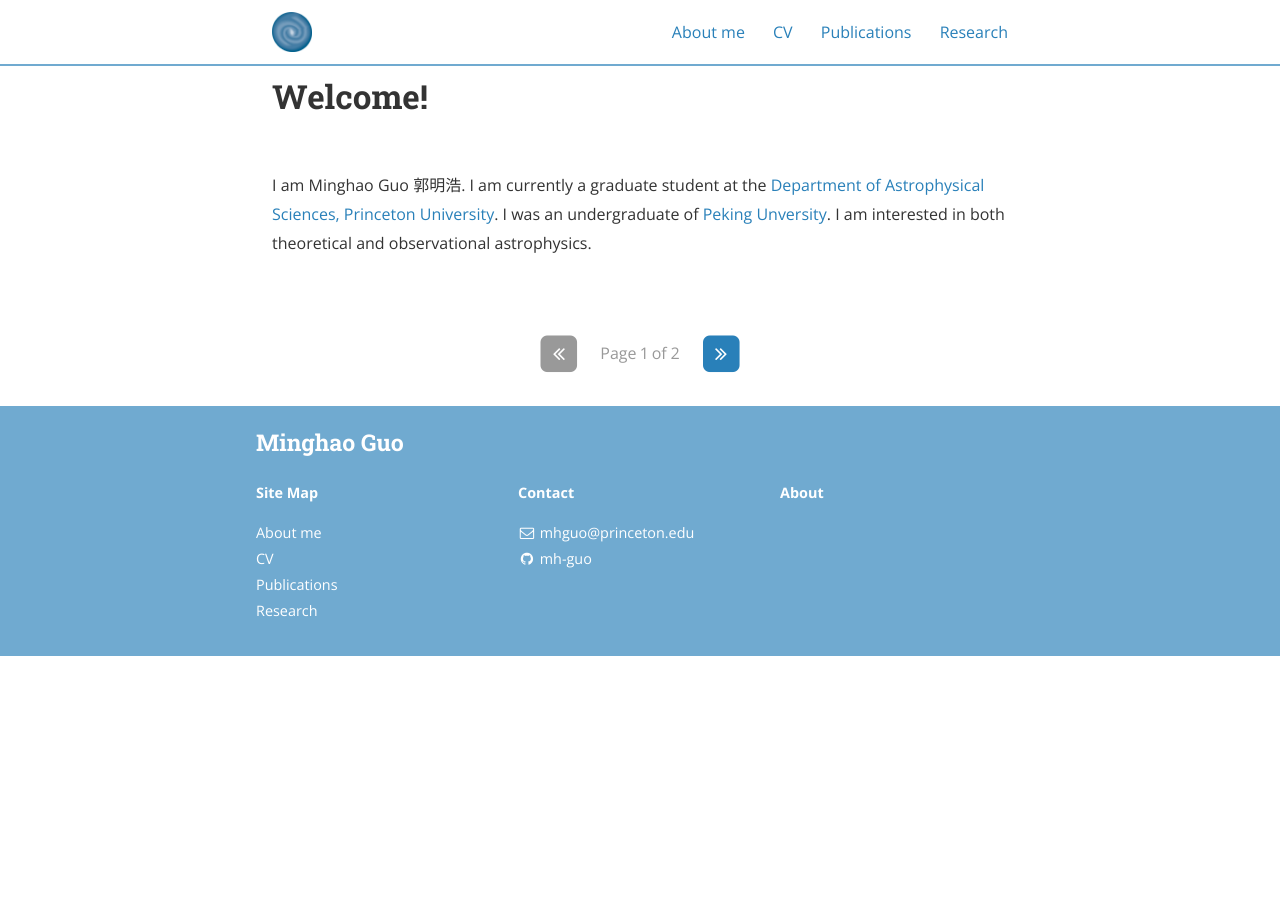
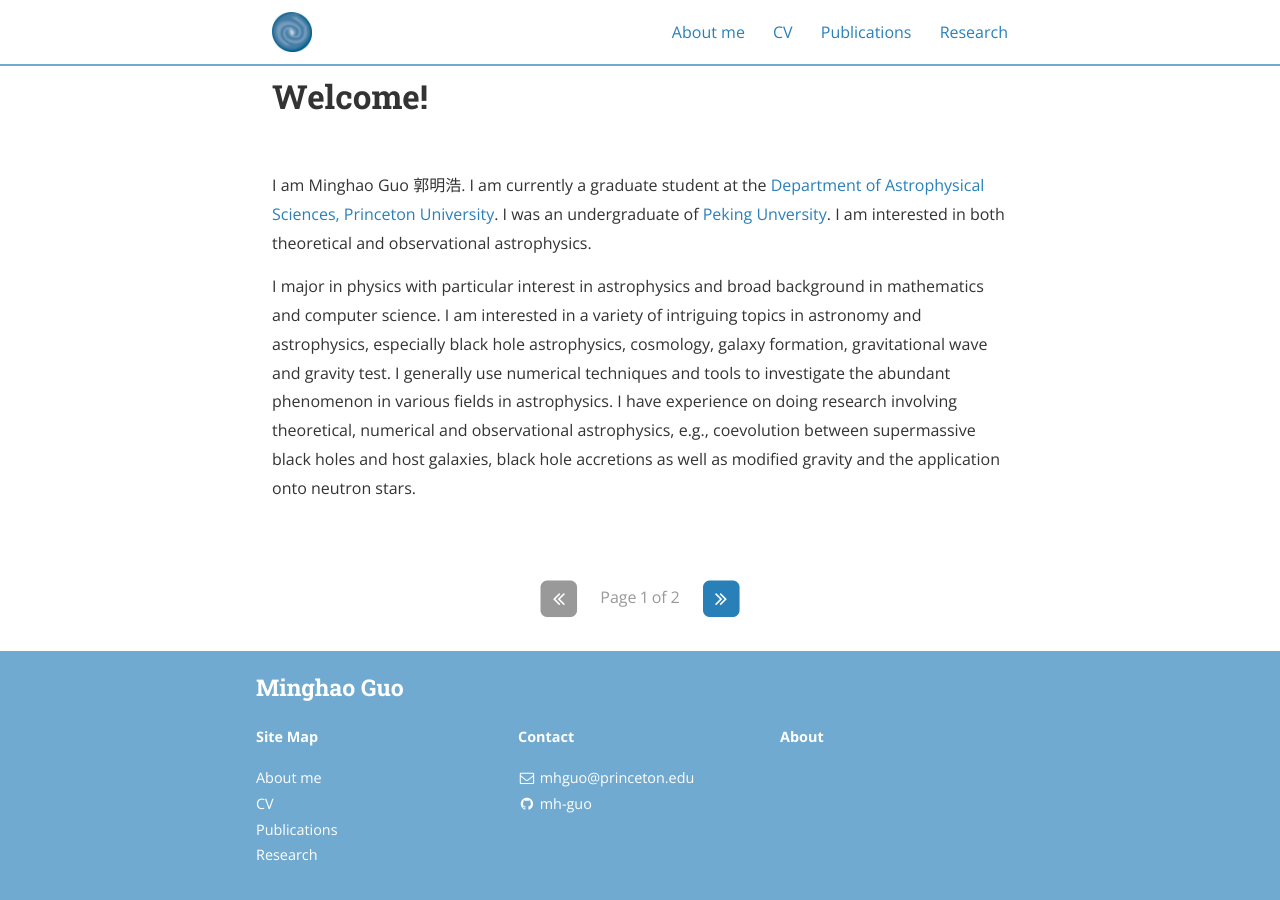
Before and after one commit to mh-guo/mh-guo-slate.github.io, a Jekyll site: the page built from index.html, in a window 1280 px wide and 900 px high, scrolled down 1753 px. Built offline with Jekyll 4.4.1, drawn with Linux system fonts in a browser that asks for light colours; nearby versions of some CDN libraries; the list of posts is cut into pages by our own code; before the commit the page ends 2409 px from its top, so only the background shows below that.

Commit message:
Update index.html

```diff
--- a/index.html
+++ b/index.html
@@ -47,6 +47,7 @@
 <br>
 
 <p> I am Minghao Guo 郭明浩. I am currently a graduate student at the <a href="https://web.astro.princeton.edu/">Department of Astrophysical Sciences, Princeton University</a>. I was an undergraduate of <a href="https://www.pku.edu.cn/">Peking Unversity</a>. I am interested in both theoretical and observational astrophysics.
+<p> I major in physics with particular interest in astrophysics and broad background in mathematics and computer science. I am interested in a variety of intriguing topics in astronomy and astrophysics, especially black hole astrophysics, cosmology, galaxy formation, gravitational wave and gravity test. I generally use numerical techniques and tools to investigate the abundant phenomenon in various fields in astrophysics. I have experience on doing research involving theoretical, numerical and observational astrophysics, e.g., coevolution between supermassive black holes and host galaxies, black hole accretions as well as modified gravity and the application onto neutron stars.
 <br>
 <br>
 
```
